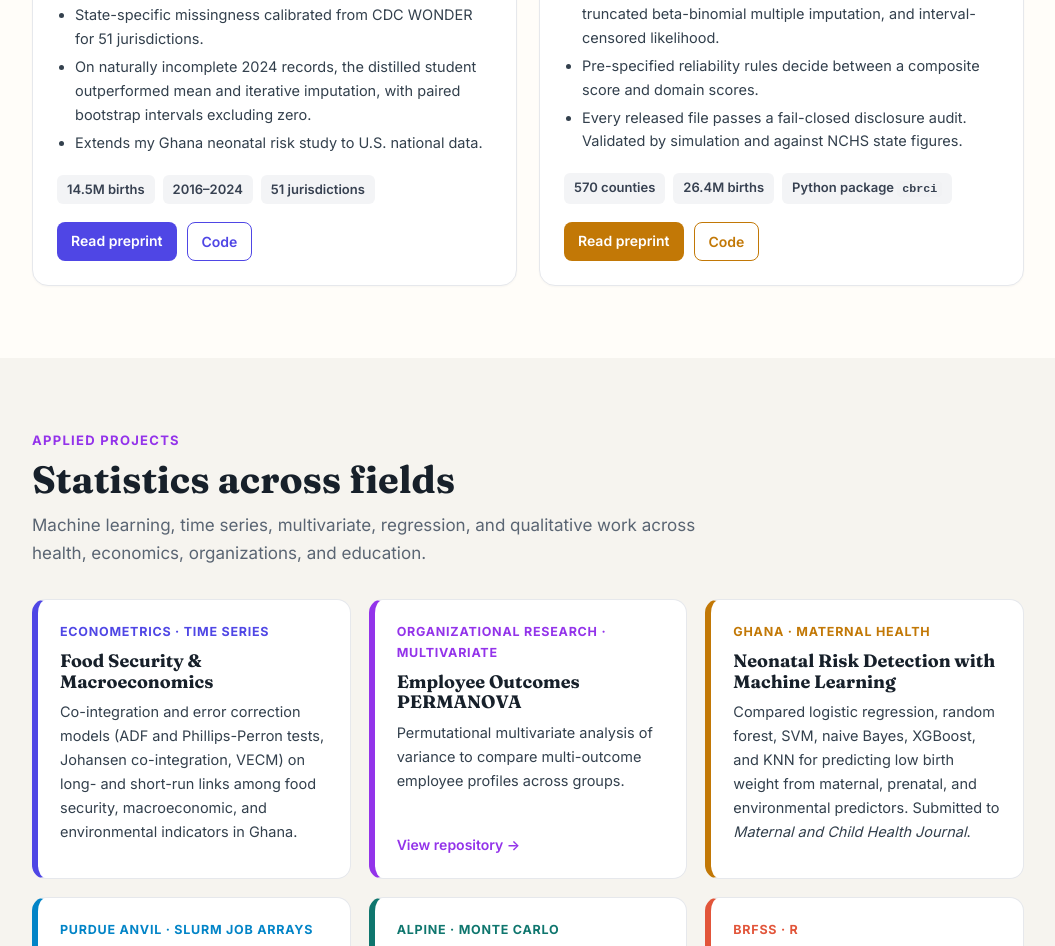
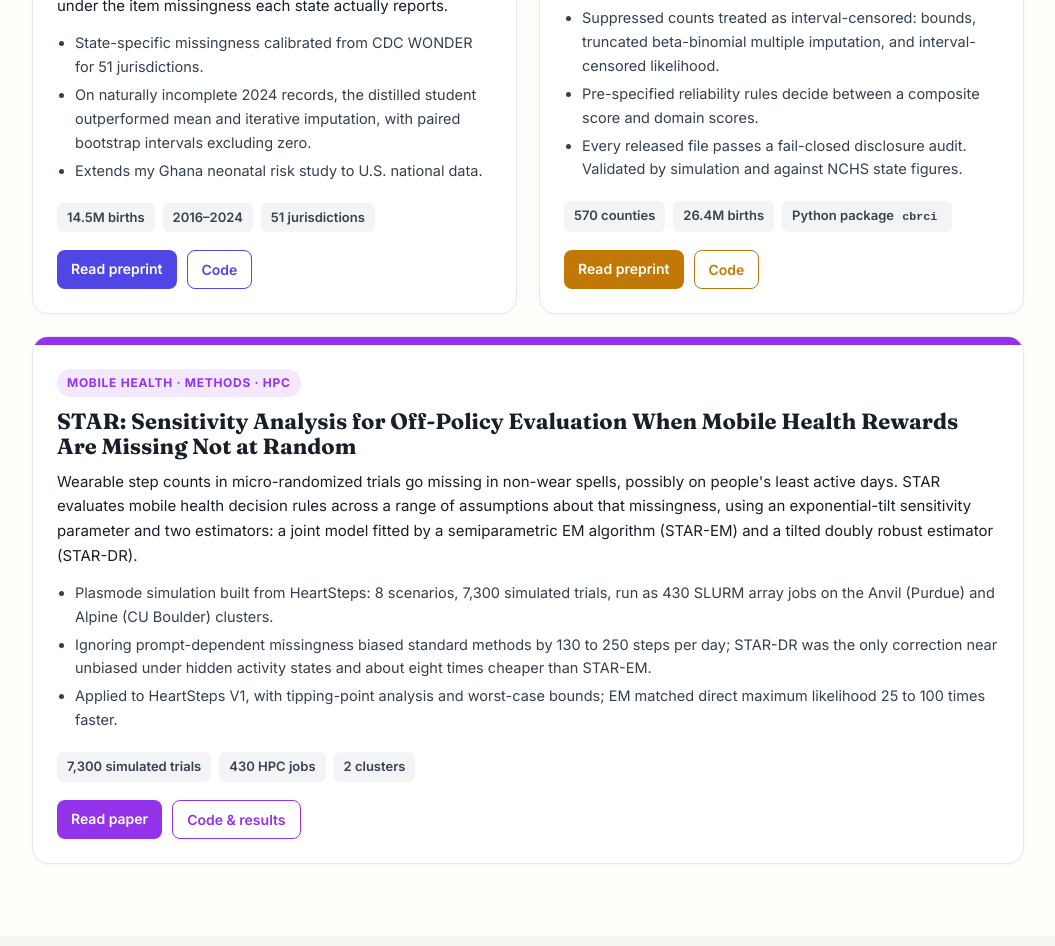
Before and after one commit to SelormB/SelormB.github.io, a plain HTML site: page index.html in a window 1280 px wide. Shown: the part 3452-4398 px from the top of the page, without its empty margins (112-1167 px from the left). Drawn offline with Linux system fonts and the light colour scheme.

Commit message:
Add STAR (MNAR off-policy evaluation) to methods research and publications
Co-Authored-By: Claude Opus 5.5 <noreply@anthropic.com>
Claude-Session: https://claude.ai/code/session_013oPkzW1rFXmQCULstb5zYD

```diff
--- a/index.html
+++ b/index.html
@@ -110,6 +110,8 @@
   .c-coral .band, .c-coral .pill { background: var(--coral); } .c-coral .tag { background: var(--coral-s); color: var(--coral); } .c-coral .pill.ghost { color: var(--coral); }
   .c-indigo .band, .c-indigo .pill { background: var(--indigo); } .c-indigo .tag { background: var(--indigo-s); color: var(--indigo); } .c-indigo .pill.ghost { color: var(--indigo); }
   .c-amber .band, .c-amber .pill { background: var(--amber); } .c-amber .tag { background: var(--amber-s); color: var(--amber); } .c-amber .pill.ghost { color: var(--amber); }
+  .c-plum .band, .c-plum .pill { background: var(--plum); } .c-plum .tag { background: var(--plum-s); color: var(--plum); } .c-plum .pill.ghost { color: var(--plum); }
+  .feat .paper.wide { grid-column: 1 / -1; }
 
   /* applied projects */
   .proj { display: grid; grid-template-columns: repeat(3, 1fr); gap: 18px; }
@@ -282,7 +284,7 @@
 
 <section id="research">
   <div class="wrap">
-    <div class="sec-head"><div class="kick" style="color:var(--teal)">Featured research</div><h2>Methods research</h2><p>Four sole-author statistical methods projects released in 2026, each with a public preprint and open code. They are developed and tested on large national datasets.</p></div>
+    <div class="sec-head"><div class="kick" style="color:var(--teal)">Featured research</div><h2>Methods research</h2><p>Five sole-author statistical methods projects from 2026, all with open code; four have public preprints. They are developed and tested on large national datasets and on high-performance computing clusters.</p></div>
     <div class="feat">
 
       <article class="paper c-coral">
@@ -346,6 +348,22 @@
           </ul>
           <div class="nums"><span>570 counties</span><span>26.4M births</span><span>Python package <code>cbrci</code></span></div>
           <div class="foot"><a class="pill" href="https://doi.org/10.20944/preprints202610.2542.v1">Read preprint</a><a class="pill ghost" href="https://github.com/SelormB/cbrci">Code</a></div>
+        </div>
+      </article>
+
+      <article class="paper c-plum wide">
+        <div class="band"></div>
+        <div class="body">
+          <span class="tag">Mobile health · Methods · HPC</span>
+          <h3>STAR: Sensitivity Analysis for Off-Policy Evaluation When Mobile Health Rewards Are Missing Not at Random</h3>
+          <p>Wearable step counts in micro-randomized trials go missing in non-wear spells, possibly on people's least active days. STAR evaluates mobile health decision rules across a range of assumptions about that missingness, using an exponential-tilt sensitivity parameter and two estimators: a joint model fitted by a semiparametric EM algorithm (STAR-EM) and a tilted doubly robust estimator (STAR-DR).</p>
+          <ul>
+            <li>Plasmode simulation built from HeartSteps: 8 scenarios, 7,300 simulated trials, run as 430 SLURM array jobs on the Anvil (Purdue) and Alpine (CU Boulder) clusters.</li>
+            <li>Ignoring prompt-dependent missingness biased standard methods by 130 to 250 steps per day; STAR-DR was the only correction near unbiased under hidden activity states and about eight times cheaper than STAR-EM.</li>
+            <li>Applied to HeartSteps V1, with tipping-point analysis and worst-case bounds; EM matched direct maximum likelihood 25 to 100 times faster.</li>
+          </ul>
+          <div class="nums"><span>7,300 simulated trials</span><span>430 HPC jobs</span><span>2 clusters</span></div>
+          <div class="foot"><a class="pill" href="https://github.com/SelormB/STAR-mnar-ope/blob/main/paper/STAR_paper.pdf">Read paper</a><a class="pill ghost" href="https://github.com/SelormB/STAR-mnar-ope">Code &amp; results</a></div>
         </div>
       </article>
 
@@ -447,6 +465,7 @@
 
     <div class="pubgroup">
       <h3 style="background:var(--indigo-s);color:var(--indigo)">In preparation</h3>
+      <div class="pub">Buaka, S. (2026). <i>STAR: A Sensitivity-Analysis Framework for Off-Policy Evaluation When Mobile Health Rewards Are Missing Not at Random.</i><span class="m"><a href="https://github.com/SelormB/STAR-mnar-ope/blob/main/paper/STAR_paper.pdf">paper</a> · <a href="https://github.com/SelormB/STAR-mnar-ope">code</a></span></div>
       <div class="pub">Merchant, W., Buaka, S., et al. (2026). <i>Machine Learning Methods for Structurally Complex Branching Survey Data.</i></div>
       <div class="pub">Powell, E., Buaka, S., &amp; Heacox, D. (2026). <i>The Weight of the Room: A Narrative Inquiry into the Perceived Culture of Strength Training Spaces Among Perimenopausal Women.</i></div>
     </div>
```
